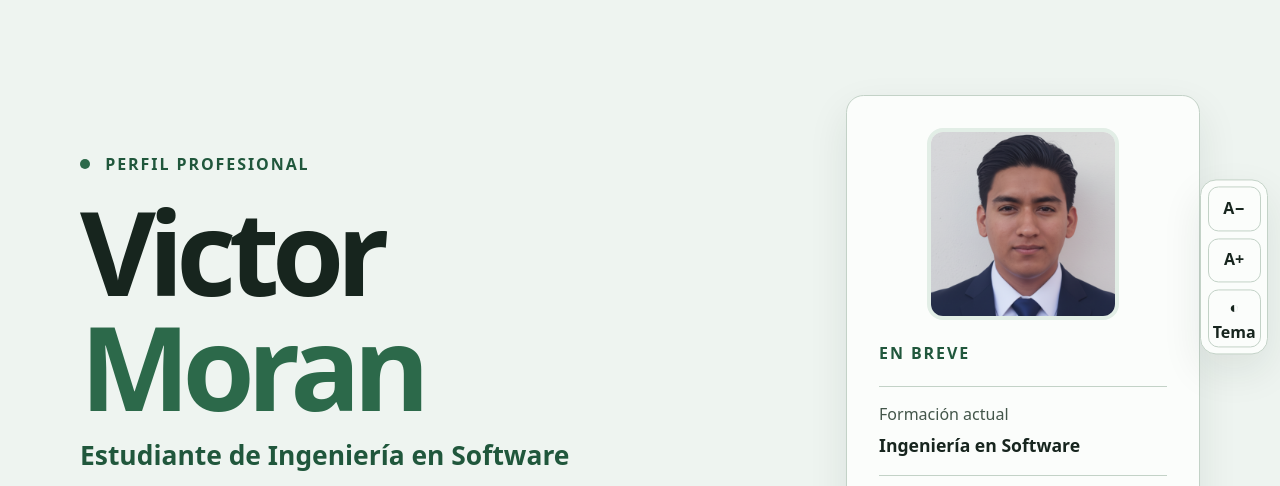
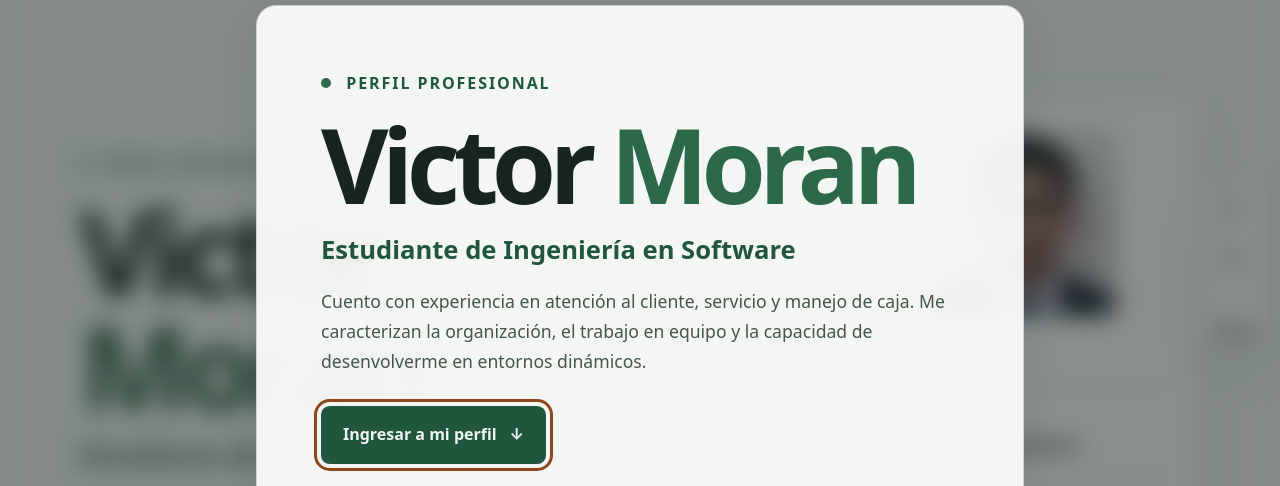
Before and after one commit to epdodev/PagePortafolioWeb-AgentC, a plain HTML site: page index.html in a window 1280 px wide. Shown: the part 133-619 px from the top of the page. Drawn offline with Linux system fonts and the light colour scheme.

Commit message:
Add welcome screen before portfolio

```diff
--- a/index.html
+++ b/index.html
@@ -11,6 +11,17 @@
   </head>
   <body>
     <a class="skip-link" href="#contenido">Saltar al contenido</a>
+
+    <section class="entry-screen" id="entry-screen" role="dialog" aria-modal="true" aria-labelledby="entry-title" aria-describedby="entry-description">
+      <div class="welcome-card">
+        <p class="eyebrow"><span class="status-dot" aria-hidden="true"></span> Perfil profesional</p>
+        <h1 id="entry-title">Victor <span>Moran</span></h1>
+        <p class="entry-role">Estudiante de Ingeniería en Software</p>
+        <p class="entry-description" id="entry-description">Cuento con experiencia en atención al cliente, servicio y manejo de caja. Me caracterizan la organización, el trabajo en equipo y la capacidad de desenvolverme en entornos dinámicos.</p>
+        <button class="entry-button" id="enter-site" type="button">Ingresar a mi perfil <span aria-hidden="true">↓</span></button>
+      </div>
+    </section>
+    <noscript><style>.entry-screen { display: none !important; }</style></noscript>
 
     <header class="site-header">
       <a class="brand" href="#inicio" aria-label="EPDODEV, ir al inicio">EPDODEV<span aria-hidden="true">.</span></a>
--- a/script.js
+++ b/script.js
@@ -1,4 +1,21 @@
 // Preferencias persistentes de tema y tamaño de texto; si localStorage no está disponible, se conserva el uso normal.
+(() => {
+  const entryScreen = document.querySelector("#entry-screen");
+  const enterButton = document.querySelector("#enter-site");
+  const pageRegions = [document.querySelector(".skip-link"), document.querySelector(".site-header"), document.querySelector(".accessibility-controls"), document.querySelector("main"), document.querySelector(".site-footer")];
+
+  document.body.classList.add("entry-pending");
+  pageRegions.forEach((region) => { region.inert = true; });
+  enterButton.focus();
+
+  enterButton.addEventListener("click", () => {
+    entryScreen.hidden = true;
+    document.body.classList.remove("entry-pending");
+    pageRegions.forEach((region) => { region.inert = false; });
+    document.querySelector("main").focus();
+  });
+})();
+
 (() => {
   const root = document.documentElement;
   const themeButton = document.querySelector("#theme-toggle");
--- a/styles.css
+++ b/styles.css
@@ -50,6 +50,29 @@ a:focus-visible, button:focus-visible, main:focus-visible {
   border: 2px solid var(--focus); border-radius: .5rem; background: var(--surface); color: var(--text);
 }
 .skip-link:focus { transform: translateY(0); }
+.entry-screen {
+  position: fixed; z-index: 100; inset: 0; display: grid; place-items: center;
+  padding: clamp(1rem, 5vw, 3rem); background: rgb(16 25 21 / 48%);
+  -webkit-backdrop-filter: blur(12px) saturate(.75); backdrop-filter: blur(12px) saturate(.75);
+}
+.entry-screen[hidden] { display: none; }
+.welcome-card {
+  width: min(100%, 48rem); padding: clamp(1.6rem, 6vw, 4rem); border: 1px solid var(--line);
+  border-radius: 1.25rem; background: color-mix(in srgb, var(--surface) 94%, transparent);
+  box-shadow: var(--shadow); animation: entry-rise .55s ease-out both;
+}
+.welcome-card h1 { margin-bottom: .8rem; font-size: clamp(3.2rem, 12vw, 6.5rem); }
+.entry-role { margin-bottom: 1rem; color: var(--accent-strong); font-size: clamp(1.2rem, 3vw, 1.6rem); font-weight: 700; }
+.entry-description { max-width: 40rem; margin-bottom: 1.8rem; color: var(--muted); font-size: 1.1rem; }
+.entry-button {
+  display: inline-flex; align-items: center; justify-content: center; gap: .8rem; min-height: 3.2rem;
+  padding: .85rem 1.25rem; border: 2px solid var(--accent-strong); border-radius: .55rem;
+  background: var(--accent-strong); color: var(--page); font: inherit; font-weight: 750; cursor: pointer;
+}
+:root[data-theme="dark"] .entry-button { color: #101915; }
+.entry-button:hover { background: var(--surface); color: var(--accent-strong); }
+@keyframes entry-rise { from { opacity: 0; transform: translateY(1rem); } to { opacity: 1; transform: translateY(0); } }
+body.entry-pending { overflow: hidden; }
 .site-header {
   position: fixed; z-index: 20; inset: 0 0 auto; min-height: 4.6rem;
   display: flex; align-items: center; justify-content: space-between; gap: 1.25rem;
```
